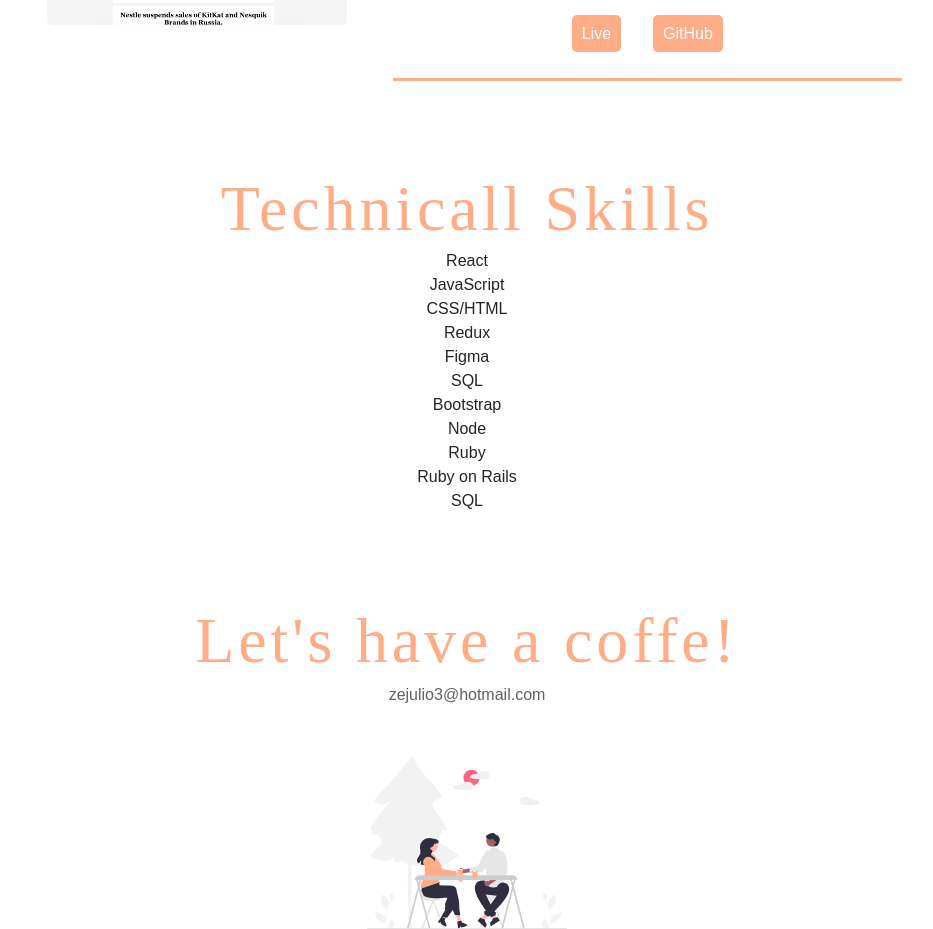
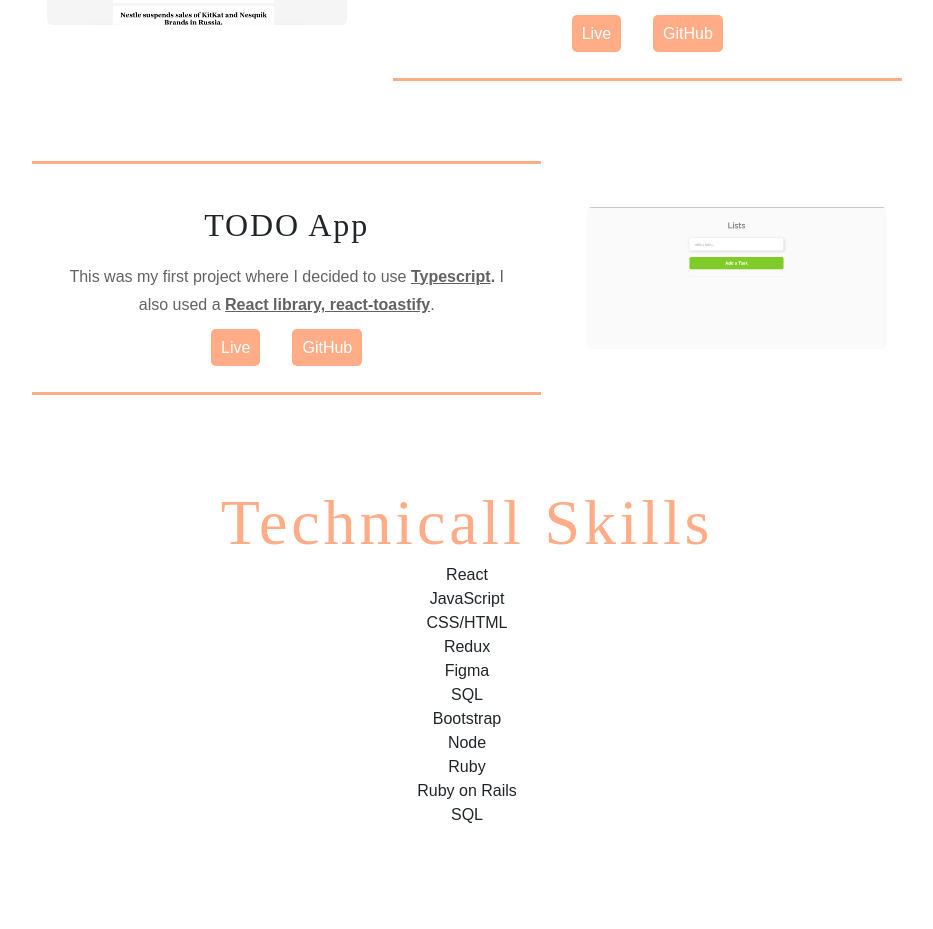
Before and after one commit to josejulio28/portfolio, a React (Create React App) app: page / in a window 1280 px wide. Shown: the part 2000-2929 px from the top of the page, without its empty margins (173-1106 px from the left). Built offline with nearby package versions, Linux system fonts and the light colour scheme.

Commit message:
added TODO project

```diff
--- a/src/contents/portfolio.js
+++ b/src/contents/portfolio.js
@@ -3,6 +3,7 @@ import "../styles/portfolio.css";
 import pets from "../images/pets_img2.png";
 import survivors from "../images/survivors_img.png";
 import nytimes from "../images/Nytimes.png";
+import todo from "../images/TODOImg.png";
 
 function portfolio() {
   return (
@@ -67,7 +68,6 @@ function portfolio() {
         </div>
         <div className="card-portfolio">
           <img className="img-portfolio" src={nytimes} />
-
           <div className="card-text grid-col-span-3">
             <h2>NY Times Searcher</h2>
             <p>
@@ -83,8 +83,32 @@ function portfolio() {
               . It is connected to the New York Times API to search for
               articles.
             </p>
-            <a href="https://main.d2djgxcmmqqh1o.amplifyapp.com/">Live</a>
-            <a href="https://main.d2djgxcmmqqh1o.amplifyapp.com/">GitHub</a>
+            <a href="https://main.d2djgxcmmqqh1o.amplifyapp.com">Live</a>
+            <a
+              href="
+            https://github.com/josejulio28/NYtimes.git"
+            >
+              GitHub
+            </a>
+          </div>
+        </div>{" "}
+        <div className="card-portfolio">
+          <img className="img-portfolio" src={todo} />
+          <div className="card-text grid-col-span-3" id="reverse-image">
+            <h2>TODO App</h2>
+            <p>
+              This was my first project where I decided to use{" "}
+              <b>
+                <u>Typescript</u>.
+              </b>{" "}
+              I also used a{" "}
+              <b>
+                <u>React library, react-toastify</u>
+              </b>
+              .
+            </p>
+            <a href="https://main.dc87fnzs31s9x.amplifyapp.com/">Live</a>
+            <a href="https://github.com/josejulio28/TodoApp.git">GitHub</a>
           </div>
         </div>
       </div>
```
Also changed, not shown: src/images/TODOImg.png (added).
